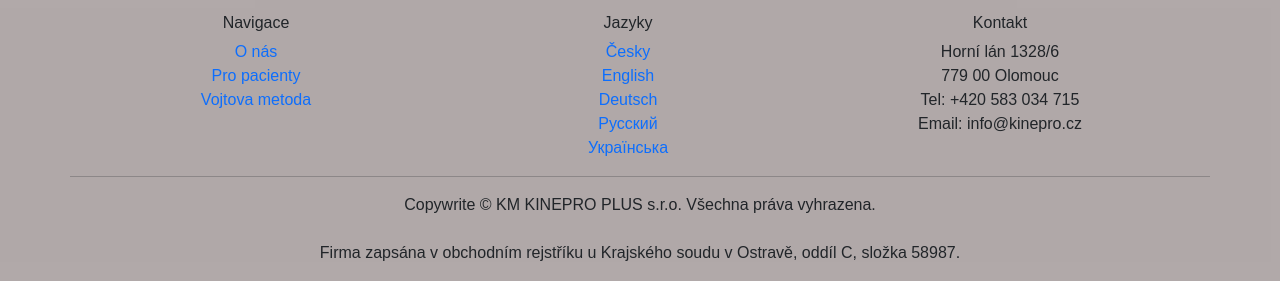
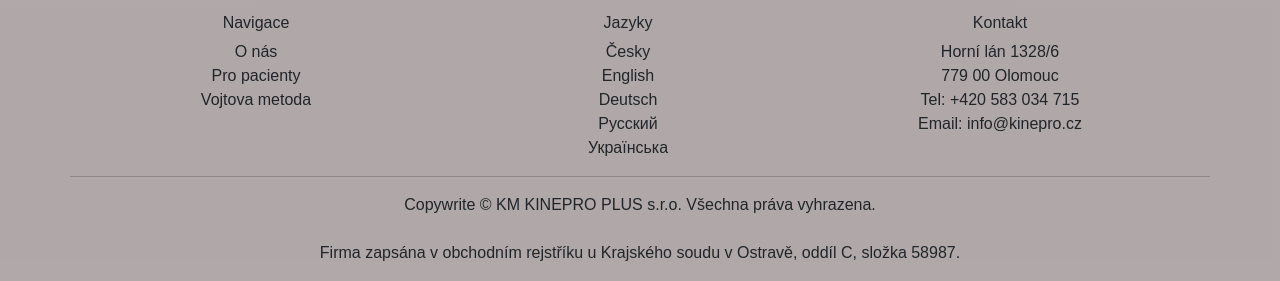
Before and after one commit to filipskorpik/Kinepro, a plain HTML site: page VojtovaMetoda.html in a window 1280 px wide. Shown: the part 1263-1544 px from the top of the page. Drawn offline with nearby package versions, Linux system fonts and the light colour scheme.

Commit message:
uprava odkazů v patičce

```diff
--- a/VojtovaMetoda.html
+++ b/VojtovaMetoda.html
@@ -323,19 +323,19 @@
            <div class="col-md-4">
              <h6>Navigace</h6>
              <ul class="list-unstyled">
-               <li><a href="index.html" class="text-decoration-none">O nás</a></li>
-               <li><a href="proPacienty.html" class="text-decoration-none">Pro pacienty</a></li>
-               <li><a href="VojtovaMetoda.html" class="text-decoration-none">Vojtova metoda</a></li>
+               <li><a href="index.html" class="text-decoration-none" style="color: #212529;">O nás</a></li>
+               <li><a href="proPacienty.html" class="text-decoration-none" style="color: #212529;">Pro pacienty</a></li>
+               <li><a href="VojtovaMetoda.html" class="text-decoration-none" style="color: #212529;">Vojtova metoda</a></li>
              </ul>
            </div>
            <div class="col-md-4">
              <h6>Jazyky</h6>
              <ul class="list-unstyled">
-               <li><a href="index.html" class="text-decoration-none">Česky</a></li>
-               <li><a href="eng/index.html" class="text-decoration-none">English</a></li>
-               <li><a href="de/index.html" class="text-decoration-none">Deutsch</a></li>
-               <li><a href="ru/index.html" class="text-decoration-none">Русский</a></li>
-               <li><a href="ukr/index.html" class="text-decoration-none">Українська</a></li>
+               <li><a href="index.html" class="text-decoration-none" style="color: #212529;">Česky</a></li>
+               <li><a href="eng/index.html" class="text-decoration-none" style="color: #212529;">English</a></li>
+               <li><a href="de/index.html" class="text-decoration-none" style="color: #212529;">Deutsch</a></li>
+               <li><a href="ru/index.html" class="text-decoration-none" style="color: #212529;">Русский</a></li>
+               <li><a href="ukr/index.html" class="text-decoration-none" style="color: #212529;">Українська</a></li>
              </ul>
            </div>
            <div class="col-md-4">
```
Also changed, not shown: index.html (+8 -8 lines), proPacienty.html (+8 -8 lines).
